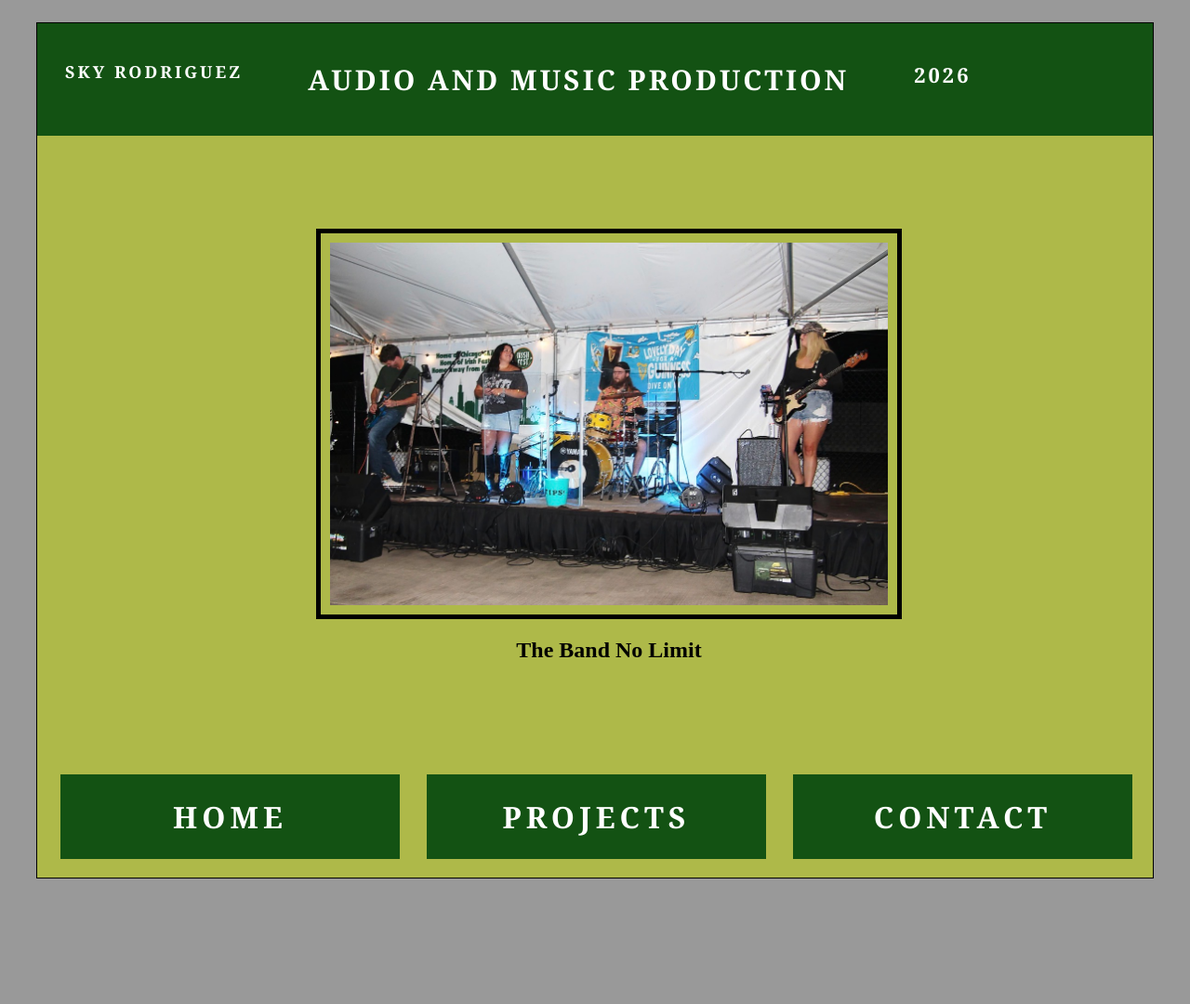
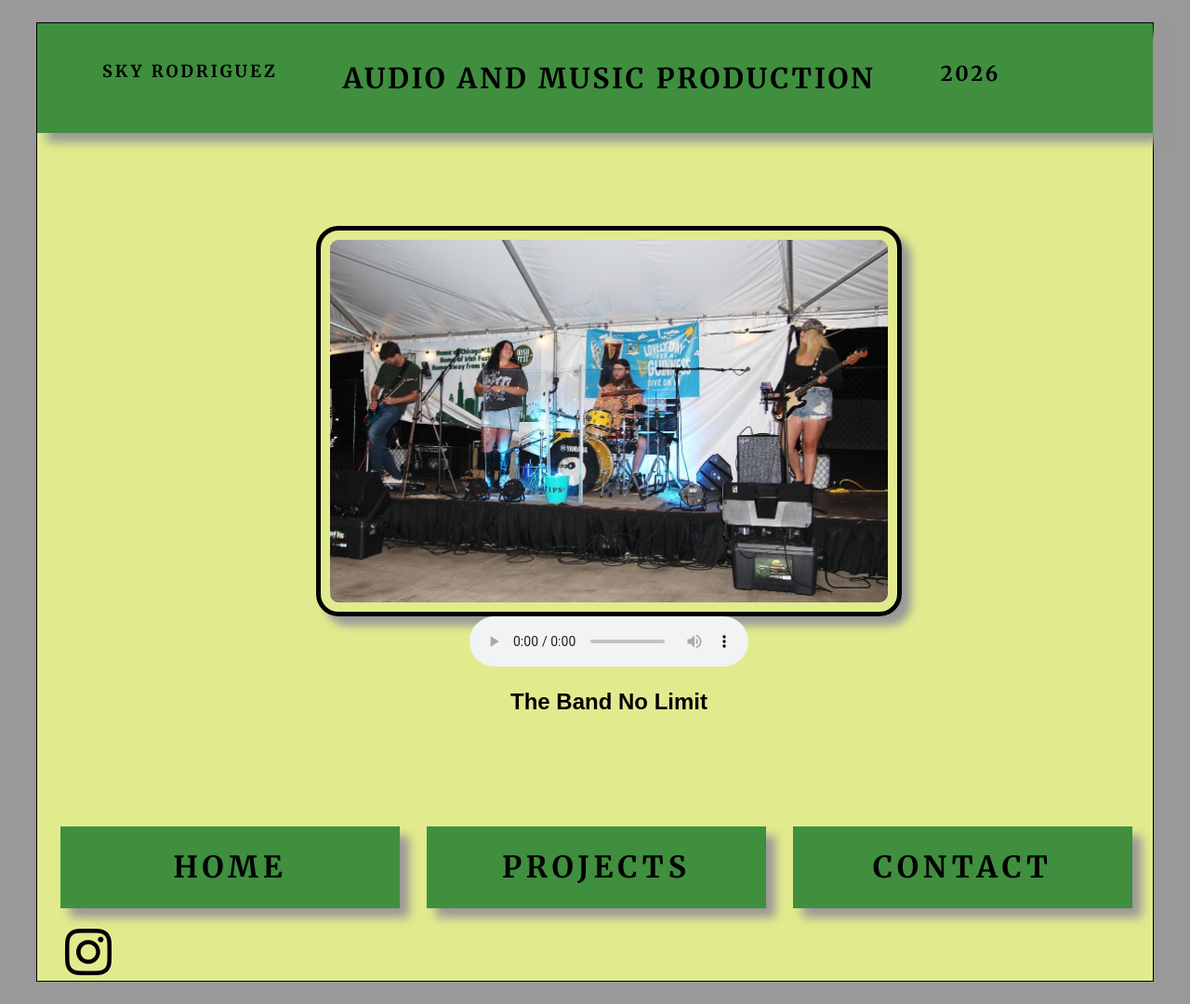
Before and after one commit to skyrodriguez959/CTK231, a plain HTML site: page assignment 10/portfolio.html in a window 1280 px wide. Shown: the whole page at 93% size. Before the commit the page ends 969 px from the top, so only its background shows below. Drawn offline with nearby package versions, Linux system fonts and the light colour scheme; a web font is replaced by a local one.

Commit message:
Add files via upload

```diff
--- a/assignment 10/portfolio.css
+++ b/assignment 10/portfolio.css
@@ -6,7 +6,7 @@ body {
   margin: 24px auto;
   width: 1200px;
   border: 1px solid black;
- background-color: #aeb949;
+ background-color: #e1eb8d;
   display: grid;
   grid-template-columns: repeat(12, 1fr);
   grid-column-gap: 24px;
@@ -14,20 +14,22 @@ body {
 
 header {
   grid-column: span 12;
-  background-color: rgb(19, 82, 19);
-font-family: Georgia, 'Times New Roman', Times, serif;
+  background-color: rgb(63, 143, 63);
+  font-family: "Merriweather", serif;
   padding-top: 20px;
   padding-bottom: 20px;
   margin-top: 0px;
   text-align: center;
-  color: white;
+  color: black;
   text-transform: uppercase;
+  box-shadow: 10px 10px 10px #999; /* x, y, blur, color */
 }
 
 h1{
+    font-family: "Merriweather", serif;
   display:flex;
  justify-content: left;
-margin-left: 30px;
+margin-left: 70px;
   letter-spacing: 3px;
   gap: 70px;
   font-size: 30px;
@@ -39,9 +41,12 @@ margin-left: 30px;
   width: 600px;
   padding: 10px;
   border: 5px solid black;
+  border-radius: 24px;
+  box-shadow: 10px 10px 10px #999; /* x, y, blur, color */
 }
 
 .band{
+  font-family: "BBH Bogle", sans-serif;
   margin-left: 300px;
   margin-top: 100px;
   margin-bottom:100px;
@@ -66,15 +71,15 @@ nav ul{
 
 nav li{
   width: 365px;
-  background-color:rgb(19, 82, 19);
-font-family: Georgia, 'Times New Roman', Times, serif;
+  background-color:rgb(63, 143, 63);
+  font-family: "Merriweather", serif;
     display: inline-block;
     margin-left: 25px;
     margin-bottom: 20px;
 }
 
 nav li a{
-   color: white;
+   color: black;
   text-transform: uppercase;
   text-decoration: none;
   font-size: 32px;
@@ -83,10 +88,17 @@ nav li a{
   display:block;
   text-align: center;
   letter-spacing: 5px;
+   box-shadow: 10px 10px 10px #999; /* x, y, blur, color */
 }
 
-footer{
-  grid-column: span 12;
-  display: grid;
-  grid-template-columns: 1fr 1fr 1fr
+footer a{
+  color:black;
+  font-size: 50px;
+  margin-left: 30px;
+  transition: all 1s;
 }
+
+footer a:hover{
+  color: rgb(63, 143, 63);
+  font-size: 70px;
+}
--- a/assignment 10/portfolio.html
+++ b/assignment 10/portfolio.html
@@ -3,7 +3,11 @@
 <head>
 	<meta charset="UTF-8">
 	<title>Portfolio</title>
-	<link href="portfolio.css" rel="stylesheet" type="text/css">
+	<link rel="preconnect" href="https://fonts.googleapis.com">
+<link rel="preconnect" href="https://fonts.gstatic.com" crossorigin>
+<link href="https://fonts.googleapis.com/css2?family=BBH+Bogle&family=Merriweather:ital,opsz,wght@0,18..144,300..900;1,18..144,300..900&display=swap" rel="stylesheet">
+<link rel="stylesheet" href="https://cdn.jsdelivr.net/npm/bootstrap-icons@1.13.2/font/bootstrap-icons.min.css">
+<link href="portfolio.css" rel="stylesheet" type="text/css">
 </head>
 <body>
 	<div id="wrapper">
@@ -18,18 +22,22 @@
 
 		<div class="band">
 		<img id="mainimg" src="sing.jpg" alt=""singing">
+		<audio controls autoplay >
+  		<source src="Kickstart My Heart.mp3" type="audio/mpeg">
+		</audio>
 		<h2>The Band No Limit</h2>
 		</div>
 
-
-
-		<footer>
-		<nav>
+			<nav>
 		<ul>
 		<li><a href="#">Home</a></li>
 		<li><a href="#">Projects</a></li>
 		<li><a href="#">Contact</a></li>
+
 		</ul>
+
+		<footer>
+	<a class="bi bi-instagram" href="https://instagram.com" target="_blank"></a>
 	</footer>
 
 </div>
```
Also changed, not shown: 1 other file.
